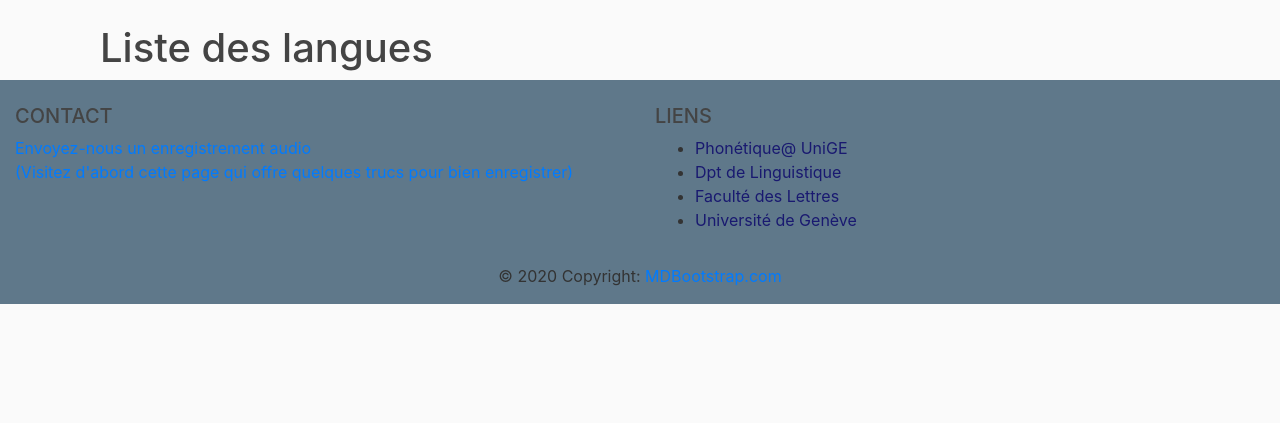
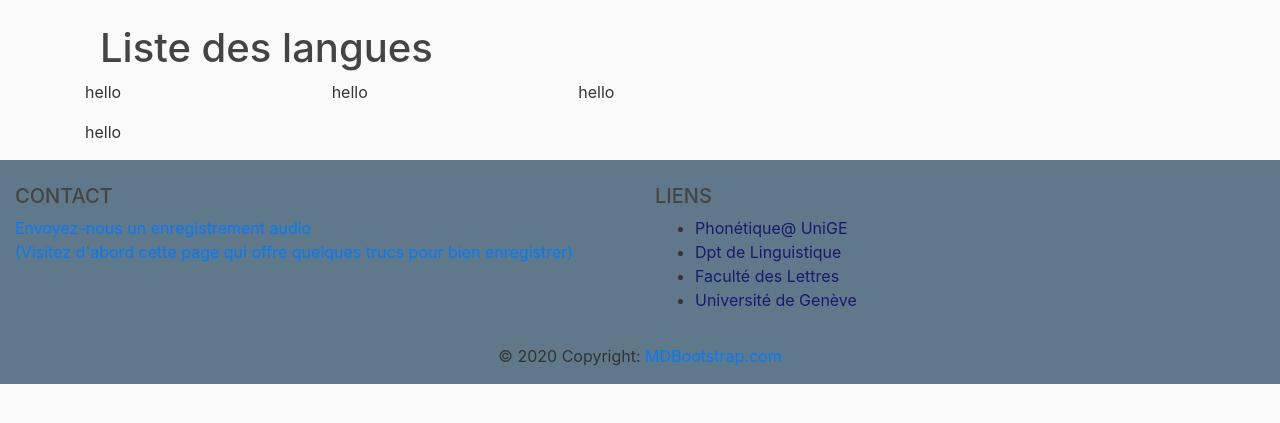
Before and after one commit to ConstiDami/ProjetPetitPrince, a Flask app: page /liste_langues in a window 1280 px wide. Shown: the part 56-479 px from the top of the page. Run offline with Flask 2, Linux system fonts and the light colour scheme; some libraries are stand-ins or nearby versions.

Commit message:
liste langues

```diff
--- a/Prince2020/static/main.css
+++ b/Prince2020/static/main.css
@@ -6,6 +6,17 @@ body {
 
 h1, h2, h3, h4, h5, h6 {
   color: #444444;
+}
+.column {
+  float: left;
+  width: 33.33%;
+}
+
+/* Clear floats after the columns */
+.row:after {
+  content: "";
+  display: table;
+  clear: both;
 }
 
 .bg-steel {
--- a/Prince2020/templates/liste_langues.html
+++ b/Prince2020/templates/liste_langues.html
@@ -2,4 +2,16 @@
 {% block content %}
   <h1>Liste des langues</h1>
 
+  <div class="row">
+    <div class="column">
+      <p>hello</p>
+      <p>hello</p>
+    </div>
+    <div class="column">
+      <p>hello</p>
+    </div>
+    <div class="column">
+      <p>hello</p>
+    </div>
+  </div>
 {% endblock content%}
```
